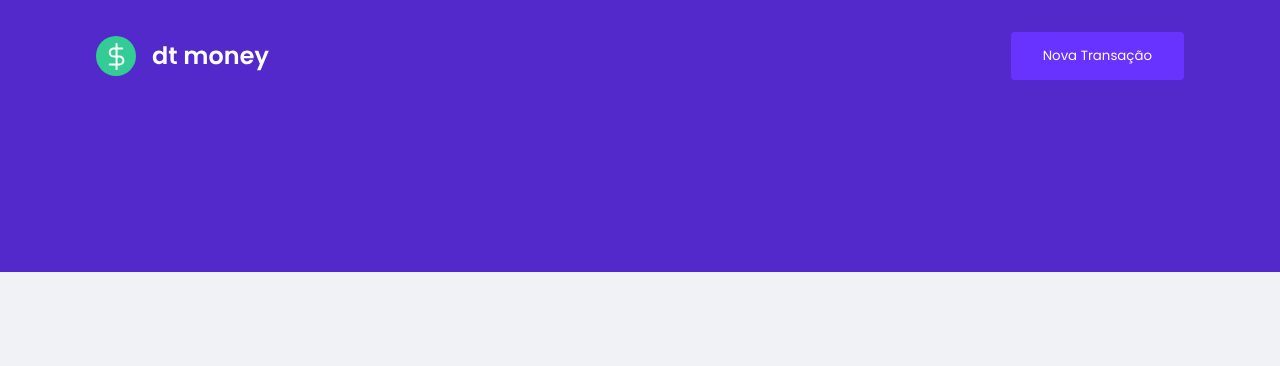
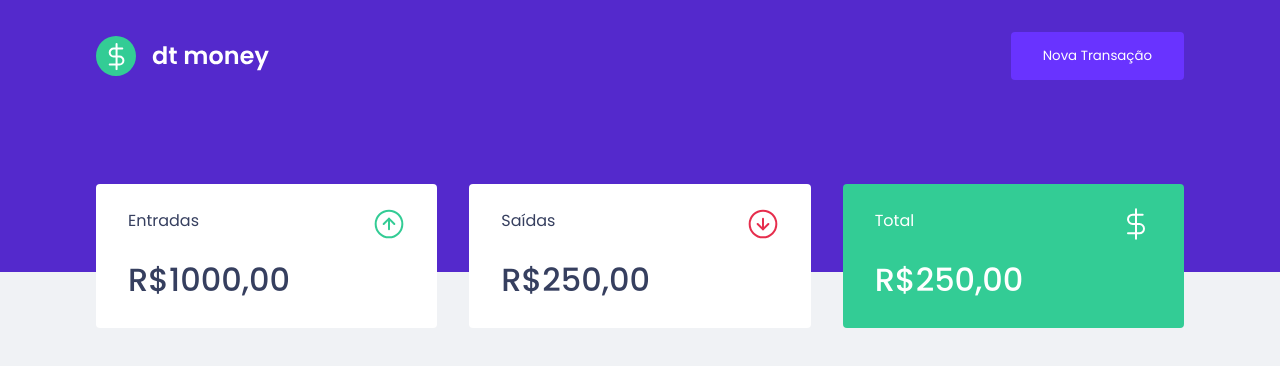
Before and after one commit to SitaGomes/DTmoney-ignite, a React (Create React App) app: page / in a window 1280 px wide. Shown: the top 366 px of the page. Built offline with nearby package versions, Linux system fonts and the light colour scheme.

Commit message:
Add: Dashboard component

```diff
--- a/public/index.html
+++ b/public/index.html
@@ -11,7 +11,7 @@
     <link rel="shortcut icon" href="favicon.png" type="image/png">
 
     <link rel="preconnect" href="https://fonts.gstatic.com" crossorigin>
-    <link href="https://fonts.googleapis.com/css2?family=Poppins:wght@400;600&display=swap" rel="stylesheet">
+    <link href="https://fonts.googleapis.com/css2?family=Poppins:wght@400;500;600&display=swap" rel="stylesheet">
 
     <title>DT money</title>
   </head>
--- /dev/null
+++ b/src/Components/Dashboard/index.tsx
@@ -0,0 +1,12 @@
+import { Container } from 'Components/Dashboard/style'
+import { Summary } from 'Components/Summary'
+import React from 'react'
+
+export const Dashboard: React.FC = () => {
+
+    return (
+        <Container>
+            <Summary />
+        </Container>
+    )
+}
--- /dev/null
+++ b/src/Components/Dashboard/style.ts
@@ -0,0 +1,8 @@
+import styled from "styled-components";
+
+export const Container = styled.main`
+    max-width: 1120px;
+
+    padding: 2rem 1rem;
+    margin: 0 auto;
+`
--- a/src/Components/Header/style.ts
+++ b/src/Components/Header/style.ts
@@ -8,12 +8,13 @@ export const Container = styled.header`
 export const Content = styled.div`
     max-width: 1120px;
 
+    margin: 0 auto;
+    padding: 2rem 1rem 12rem;
+
     display: flex;
     align-items: center;
     justify-content: space-between;
 
-    margin: 0 auto;
-    padding: 2rem 1rem 12rem;
 
     button {
         background: var(--blue-light);
@@ -26,6 +27,7 @@ export const Content = styled.div`
         border-radius: 0.25rem;
 
         transition: filter 0.2s;
+
         &:hover{
             filter: brightness(0.9)
         }
--- /dev/null
+++ b/src/Components/Summary/index.tsx
@@ -0,0 +1,38 @@
+import React from 'react'
+import { Container } from 'Components/Summary/style'
+
+import Income from 'Assets/SVG/income.svg'
+import Outcome from 'Assets/SVG/outcome.svg'
+import Total from 'Assets/SVG/total.svg'
+
+export const Summary: React.FC = () => {
+    return (
+
+        <Container>
+            <div>
+                <header>
+                    <p>Entradas</p>
+                    <img src={Income} alt="Entradas" />
+                </header>
+                <strong>R$1000,00</strong>
+            </div>
+
+            <div>
+                <header>
+                    <p>Saídas</p>
+                    <img src={Outcome} alt="Saídas" />
+                </header>
+                <strong>R$250,00</strong>
+            </div>
+
+            <div>
+                <header>
+                    <p>Total</p>
+                    <img src={Total} alt="Saídas" />
+                </header>
+                <strong>R$250,00</strong>
+            </div>
+
+        </Container>
+    )
+}
--- /dev/null
+++ b/src/Components/Summary/style.ts
@@ -0,0 +1,39 @@
+import styled from "styled-components";
+
+export const Container = styled.div`
+    display: grid;
+    grid-template-columns: repeat(3, 1fr);
+
+    gap: 2rem;
+    margin-top: -7.5rem;
+
+    div{
+        background: var(--shape);
+        padding: 1.5rem 2rem;
+
+        border-radius: 0.25rem;
+
+        color: var(--text-title);
+
+        header {
+            display: flex;
+            justify-content: space-between;
+        }
+
+        strong{
+            display: block;
+
+            margin-top: 1rem;
+            font-size: 2rem;
+            line-height: 3rem;
+            font-weight: 500;
+        }
+    }
+
+    div:last-child {
+        background: var(--green);
+        color: #FFF;
+    }
+
+
+`
--- a/src/Pages/Home.tsx
+++ b/src/Pages/Home.tsx
@@ -1,12 +1,16 @@
+import { Dashboard } from 'Components/Dashboard';
 import { Header } from 'Components/Header';
+import { GlobalStyles } from 'Styles/globalStyles';
 import React from 'react';
 
 export const Home: React.FC = () => {
 
   return(
     <>
+
       <Header />
-
+      <Dashboard />
+      <GlobalStyles />
 
     </>
   )
--- a/src/Styles/globalStyles.ts
+++ b/src/Styles/globalStyles.ts
@@ -5,7 +5,7 @@ export const GlobalStyles = createGlobalStyle`
     :root {
         --background: #F0F2F5;
 
-        --text-tittle: #363F5F;
+        --text-title: #363F5F;
         --text-body: #969CB3;
 
         --red: #E62E4D;
--- a/src/index.tsx
+++ b/src/index.tsx
@@ -1,15 +1,11 @@
 import React from 'react';
 import ReactDOM from 'react-dom';
 import {Home} from './Pages/Home';
-import {GlobalStyles} from 'Styles/globalStyles'
 
 ReactDOM.render(
   <React.StrictMode>
 
-    <>
-      <GlobalStyles />
-      <Home />
-    </>
+    <Home />
 
   </React.StrictMode>,
   document.getElementById('root')
```
